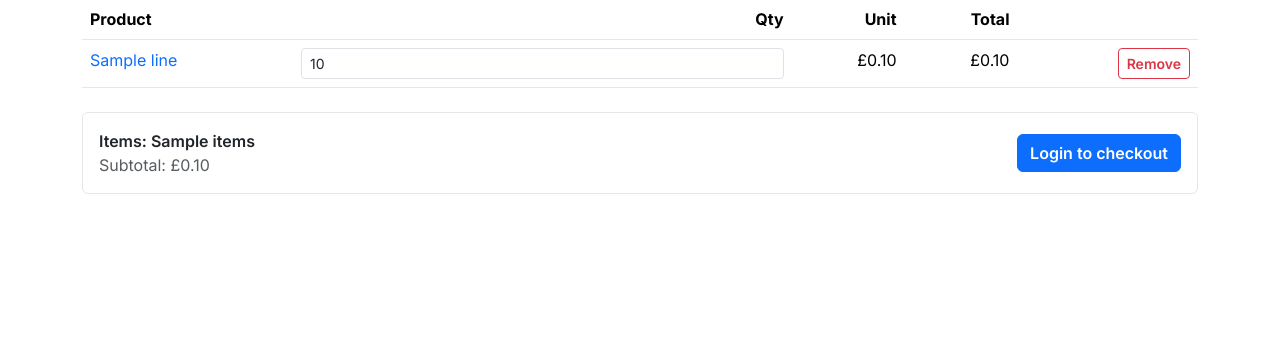
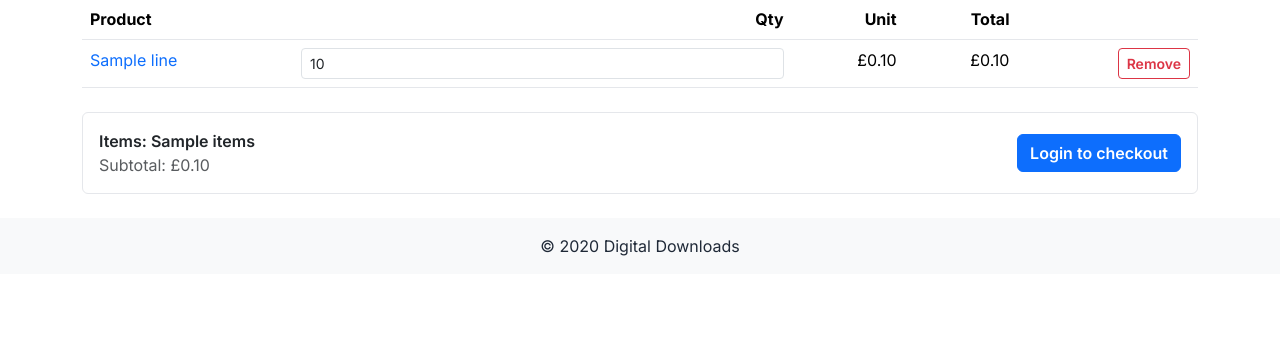
Before and after one commit to Chia-Codes/digital-downloads, a Django app: template django-digital-downloads/templates/cart/view.html in a window 1280 px wide. Shown: the part 133-477 px from the top of the page. Run offline with Django 5.2, Linux system fonts and the light colour scheme; the template is opened without the code that fills it: most values are stand-ins (such as "Sample title", 1, 10 or a date in 2020).

Commit message:
Add footer and aria attributes to improve accessibility

```diff
--- a/django-digital-downloads/templates/base.html
+++ b/django-digital-downloads/templates/base.html
@@ -73,6 +73,9 @@
       </div>
     </nav>
     <main class="container my-4">{% block content %}{% endblock %}</main>
+    <footer class="bg-light text-center py-3 mt-auto">
+      &copy; {{ current_year }} Digital Downloads
+    </footer>
     <script src="https://cdn.jsdelivr.net/npm/bootstrap@5.3.3/dist/js/bootstrap.bundle.min.js"></script>
     <script src="{% static 'js/app.js' %}"></script>
   </body>
--- a/django-digital-downloads/templates/cart/view.html
+++ b/django-digital-downloads/templates/cart/view.html
@@ -38,7 +38,7 @@
 </table>
 <div class="card mt-4">
   <div class="card-body d-flex justify-content-between align-items-center">
-    <div>
+    <div aria-live="polite" aria-atomic="true">
       <div class="fw-semibold">Items: {{ items }}</div>
       <div class="text-muted">Subtotal: £{{ subtotal|pennies }}</div>
     </div>
--- a/django-digital-downloads/templates/catalog/detail.html
+++ b/django-digital-downloads/templates/catalog/detail.html
@@ -10,6 +10,7 @@
 <div class="input-group">
   <input
     id="qty"
+    name="qty"
     type="number"
     class="form-control"
     value="1"
```
